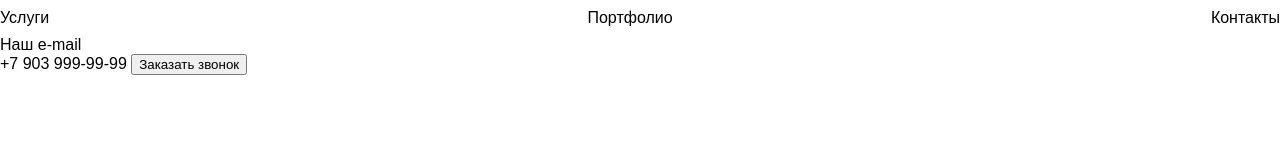
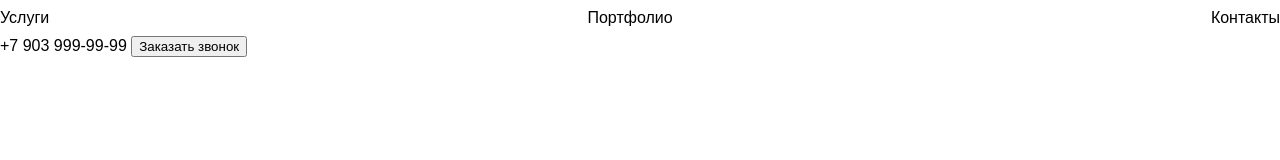
Before and after one commit to KBogacheva/special-app, a plain HTML site: page index.html in a window 1280 px wide. Drawn offline with Linux system fonts and the light colour scheme.

Commit message:
email removed

```diff
--- a/index.html
+++ b/index.html
@@ -16,9 +16,7 @@
             <a href="#portfolio">Портфолио</a>
             <a href="#contacts">Контакты</a>
         </nav>
- 	<div>
-          Наш e-mail
-        </div>
+
         <div>
             <a href="tel:+79039999999">+7 903 999-99-99</a>
             <button>Заказать звонок</button>
```
